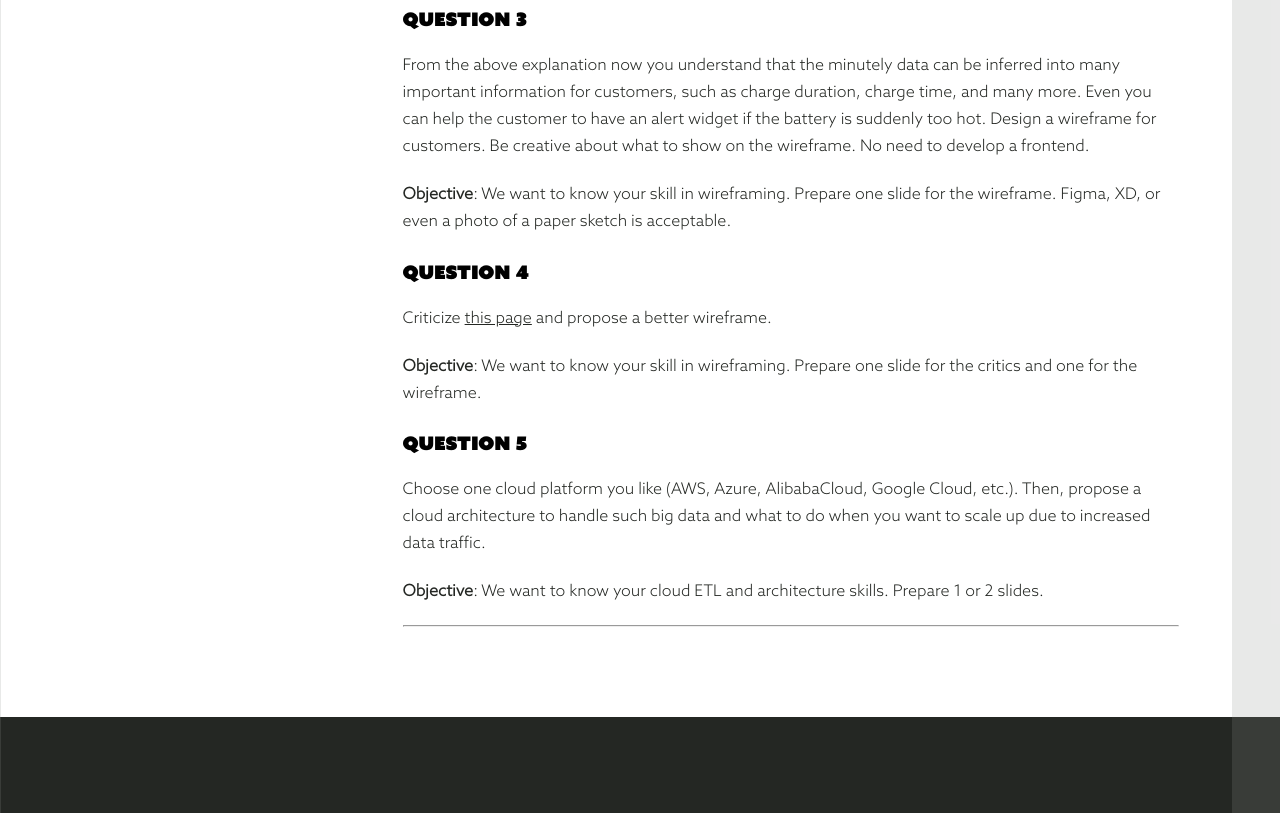
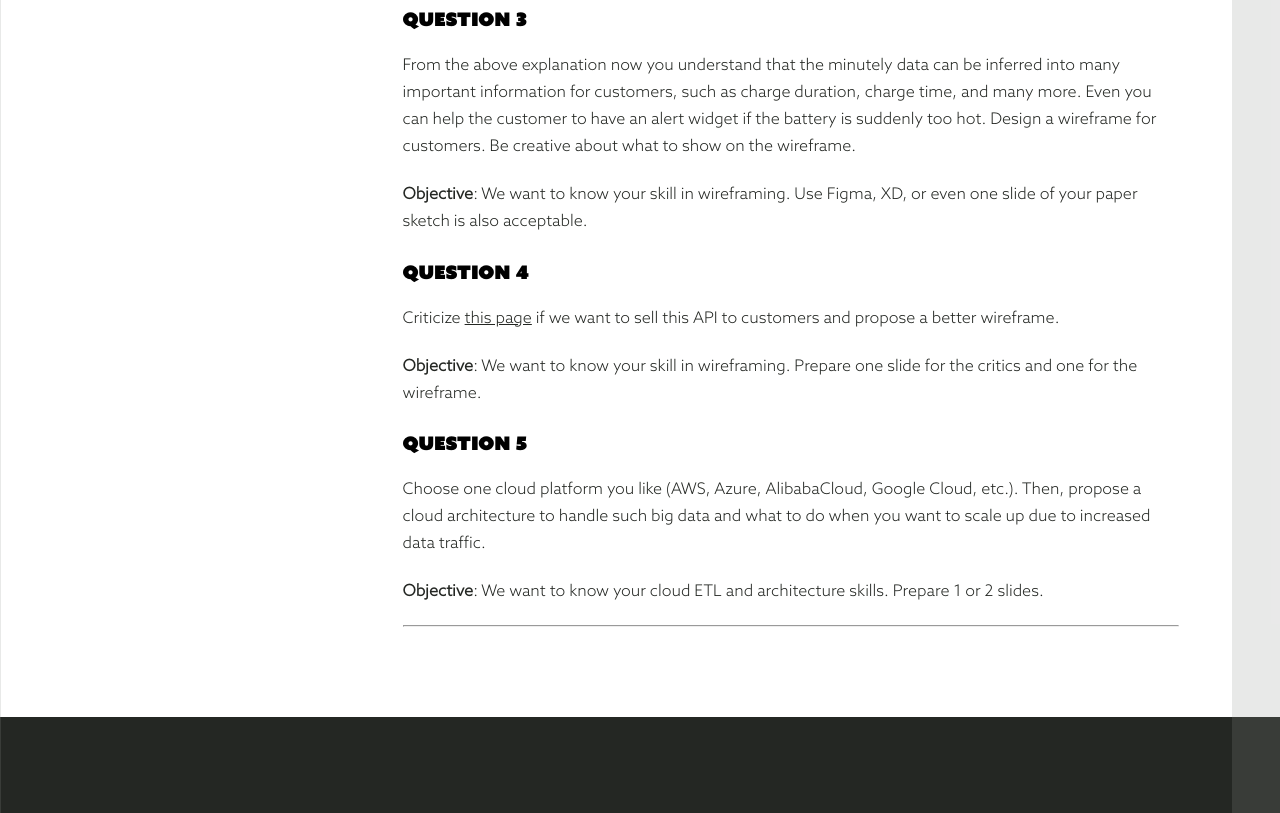
Before and after one commit to micropowergroupab/swagger, a website: page exercise.html in a window 1280 px wide. Shown: the part 1409-2222 px from the top of the page. Drawn offline with Linux system fonts and the light colour scheme.

Commit message:
Update exercise.html

```diff
--- a/exercise.html
+++ b/exercise.html
@@ -83,10 +83,10 @@ Customers want to see the charging curve (voltage, temperature, current, and sta
 <p>Based on what we have explained above, your task is to visualize such big data. The customer has two batteries, "1" and "2".  Bonus point if you have a trick to visualize it faster than the API call or if you can suggest how to improve the API performance.</p>
 <p><b>Objective</b>: We want to know your skill in visualizing big data with minimal loading time. Prepare a short demo.</p>
 <p><h4>Question 3</h4></p>
-<p>From the above explanation now you understand that the minutely data can be inferred into many important information for customers, such as charge duration, charge time, and many more. Even you can help the customer to have an alert widget if the battery is suddenly too hot. Design a wireframe for customers. Be creative about what to show on the wireframe. No need to develop a frontend.</p>
-<p><b>Objective</b>: We want to know your skill in wireframing. Prepare one slide for the wireframe. Figma, XD, or even a photo of a paper sketch is acceptable.</p>
+<p>From the above explanation now you understand that the minutely data can be inferred into many important information for customers, such as charge duration, charge time, and many more. Even you can help the customer to have an alert widget if the battery is suddenly too hot. Design a wireframe for customers. Be creative about what to show on the wireframe.</p>
+<p><b>Objective</b>: We want to know your skill in wireframing. Use Figma, XD, or even one slide of your paper sketch is also acceptable.</p>
 <p><h4>Question 4</h4></p>
-<p>Criticize <a href="https://micropowergroupab.github.io/swagger/">this page</a> and propose a better wireframe.</p>
+<p>Criticize <a href="https://micropowergroupab.github.io/swagger/">this page</a> if we want to sell this API to customers and propose a better wireframe.</p>
 <p><b>Objective</b>: We want to know your skill in wireframing. Prepare one slide for the critics and one for the wireframe.</p>
 <p><h4>Question 5</h4></p>
 <p>Choose one cloud platform you like (AWS, Azure, AlibabaCloud, Google Cloud, etc.). Then, propose a cloud architecture to handle such big data and what to do when you want to scale up due to increased data traffic.</p>
```
